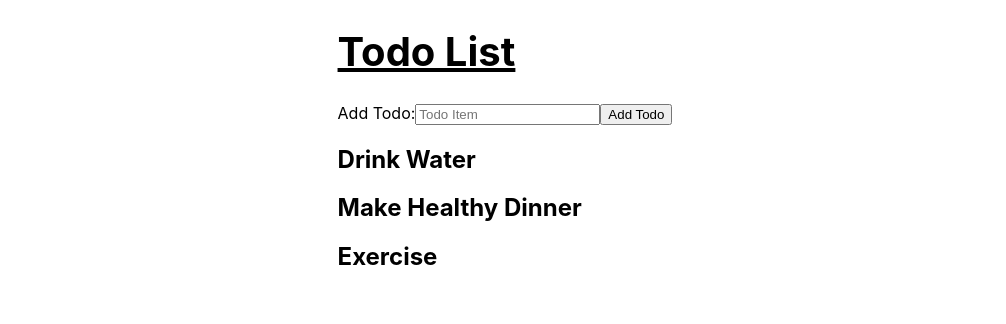
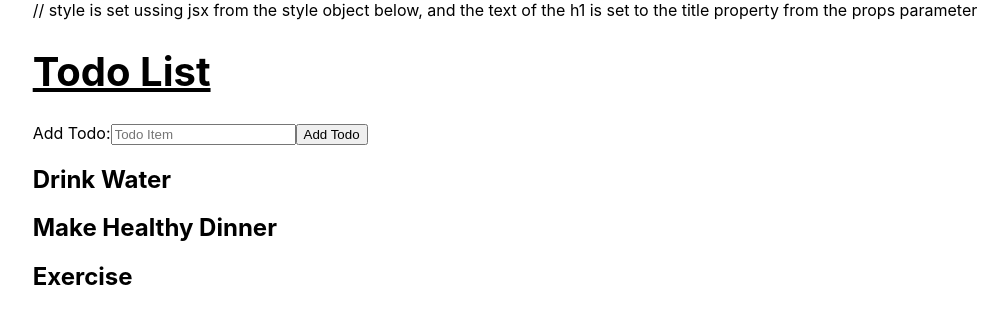
Before and after one commit to 100devs/react-todo-list-just-add, a React (Create React App) app: page / in a window 1280 px wide. Shown: the top 324 px of the page, without its empty margins (135-1141 px from the left). Built offline with nearby package versions, Linux system fonts and the light colour scheme.

Commit message:
added comments

```diff
--- a/src/components/Header.js
+++ b/src/components/Header.js
@@ -1,16 +1,18 @@
+//import react module
 import React from "react";
-
+// write function to render the Header component, passing in props as a parameter
 const Header = (props) => {
   return (
     <div>
+    // style is set ussing jsx from the style object below, and the text of the h1 is set to the title property from the props parameter
       <h1 style={headerStyle}>{props.title}</h1>
     </div>
   );
 };
-
+//styling object for the header style
 const headerStyle = {
   fontSize: "40px",
   textDecoration: "underline",
 };
-
+//makes component available to be used in the app
 export default Header;
```
